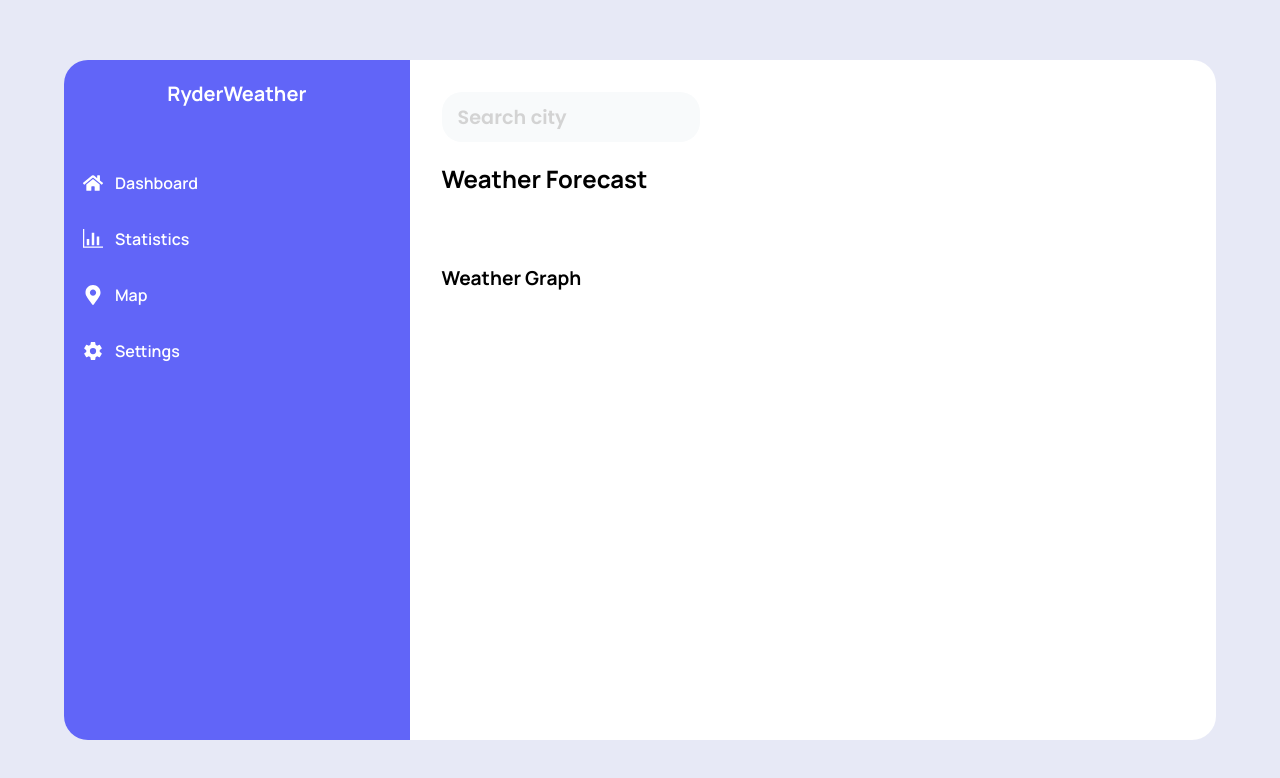
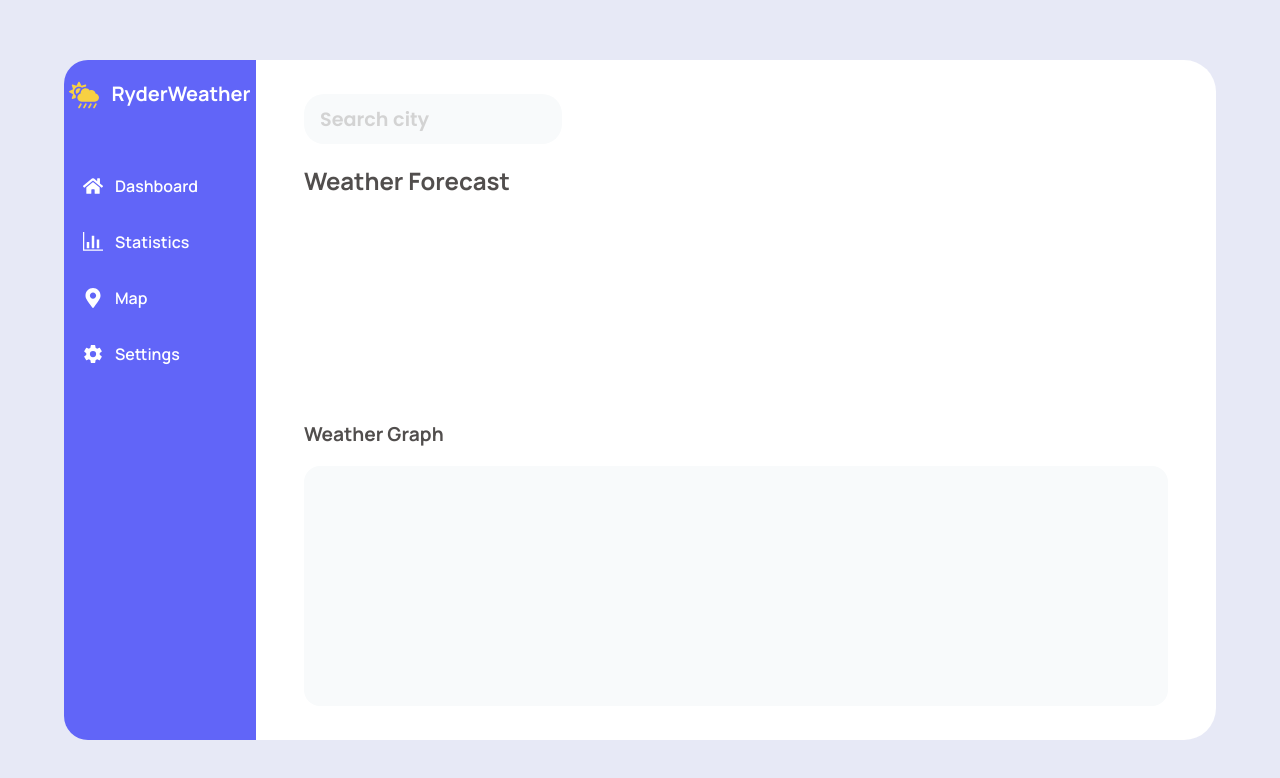
Before and after one commit to sumeetmohite/weather, a React (Create React App) app: page / in a window 1280 px wide. Shown: the top 778 px of the page. Built offline with nearby package versions, Linux system fonts and the light colour scheme.

Commit message:
adjusted spacing

```diff
--- a/src/App.css
+++ b/src/App.css
@@ -18,13 +18,12 @@ body,
 }
 .app-container {
   display: flex;
-  justify-content: space-evenly;
-  align-items: center;
+  justify-content: flex-start;
+  align-items: flex-start;
   height: 85%;
   width: 90%;
   border-radius: 2rem;
   background: #ffffff;
-  margin: 1rem 1rem;
 }
 
 ::placeholder {
@@ -32,21 +31,28 @@ body,
   color: rgb(211, 211, 211);
   opacity: 1; /* Firefox */
 }
+.right-column {
+  height: 100%;
+  width: 100%;
+  display: flex;
+  justify-content: center;
+  align-items: center;
+  flex-direction: column;
+}
 
 .widget-container {
-  flex-grow: 1;
-  height: 100%;
+  height: 90%;
+  min-width: 90%;
   display: flex;
   flex-direction: column;
-  justify-content: flex-start;
-  border-top-right-radius: 1.5rem;
-  border-bottom-right-radius: 1.5rem;
+  justify-content: space-between;
+  align-items: flex-start;
   background: #ffffff;
 }
 
 .left-sidebar {
   height: 100%;
-  width: 30%;
+  width: 20%;
   display: flex;
   flex-direction: column;
   background: #6165f8;
@@ -80,22 +86,26 @@ body,
 }
 .second-row {
   display: flex;
+  width: 100%;
   flex-direction: column;
   font-size: 14px;
-  justify-content: space-evenly;
-  padding: 0 1rem;
-  margin-bottom: 1rem;
-  /* border: 2px solid orange; */
 }
 .second-row-data {
   display: flex;
   color: rgb(100, 100, 100);
   cursor: pointer;
+  justify-content: space-between;
 }
 .third-row {
   display: flex;
+  flex-direction: column;
   font-size: 14px;
-  padding: 0 1rem;
+  width: 100%;
+}
+.graph-container {
+  background-color: #f8fafb;
+  height: 30vh;
+  border-radius: 1rem;
 }
 
 .search {
@@ -221,3 +231,7 @@ h2 {
     display: none;
   }
 }
+
+.padding {
+  padding: 1rem 1rem;
+}
--- a/src/App.js
+++ b/src/App.js
@@ -48,14 +48,15 @@ const search = async(e) => {
 
 return (
     <motion.div className='main-container'>
-        <div className="app-container">
-            <LeftColumn/>
-            <div className="widget-container" >
-                <FirstRow query={query} search={search} setQuery={setQuery} />
-                <SecondRow weather={weather}/>
-                <ThirdRow />
-            </div>
+      <div className="app-container">
+        <LeftColumn/>
+        <div className="right-column">
+          <div className="widget-container">
+            <FirstRow query={query} search={search} setQuery={setQuery} />
+            <SecondRow weather={weather}/>
+            <ThirdRow /></div>
         </div>
+      </div>
     </motion.div>
 )
 }
--- a/src/components/FirstRow/FirstRow.js
+++ b/src/components/FirstRow/FirstRow.js
@@ -2,7 +2,7 @@ import { FaSearch } from 'react-icons/fa';
 const FirstRow = ({query,search,setQuery}) => {
   return (
     <div className='first-row'>
-      <div style={{padding: '2rem'}}>
+      <div>
         <input type='text' className='search'
         placeholder='Search city'
         value={query}
@@ -10,7 +10,7 @@ const FirstRow = ({query,search,setQuery}) => {
         onKeyPress={search} />
         {/* <FaSearch className="search-icon"/> */}
 
-        <h2><strong>Weather Forecast</strong></h2>
+        <h2 style={{color:'#514e4d'}}><strong>Weather Forecast</strong></h2>
       </div>
     </div>
   )
--- a/src/components/LeftColumn/LeftColumn.js
+++ b/src/components/LeftColumn/LeftColumn.js
@@ -1,11 +1,11 @@
-import { FaHome, FaMapMarkerAlt } from 'react-icons/fa';
+import { FaHome, FaMapMarkerAlt, FaCloudSunRain } from 'react-icons/fa';
 import { IoSettingsSharp } from 'react-icons/io5';
 import { GoGraph } from 'react-icons/go';
 const LeftColumn = () => {
   return (
     <div className="left-sidebar">
       <div style={{textAlign:'center'}}>
-        <p style={{fontSize:'1.25rem', color:'white'}}><strong>RyderWeather</strong></p>
+        <p style={{fontSize:'1.25rem', color:'white', display:'inline-flex'}}><FaCloudSunRain size={30} color="#f7d042"className="lefticons"/><strong>RyderWeather</strong></p>
       </div>
       <div id="toggle-options" style={{marginTop:'2rem'}}>
         <div className="toggle"><FaHome size={20} className="lefticons"/>Dashboard</div>
--- a/src/components/SecondRow/SecondRow.js
+++ b/src/components/SecondRow/SecondRow.js
@@ -19,15 +19,16 @@ const SecondRow = ({weather,date}) => {
     <div className='second-row'>
       {/* {weather.main && <Weather date={date} weather={weather}/>} */}
       {weather.list && (
-        <h4 style={{marginLeft:'1rem', fontSize:'1.2rem'}}>{weather.city.name}</h4>
+        <h4 style={{fontSize:'1.2rem',color:'#514e4d'}}>{weather.city.name}</h4>
       )}
         <div className="second-row-data">
         {weather.list && (
           fiveDays.map((e,index) =>
           (
-            <div key={index} style={{margin:'1rem', borderRadius:'1rem', padding:'0 0.5rem', textAlign: 'center', boxShadow: 'rgba(0, 0, 0, 0.1) 0px 10px 15px -3px, rgba(0, 0, 0, 0.05) 0px 4px 6px -2px',width:'20%'}}>
+            <div key={index} style={{background: '#FDFDFD', borderRadius:'1rem', padding:'0 0.5rem', textAlign: 'center', boxShadow: 'rgba(0, 0, 0, 0.1) 0px 10px 15px -3px, rgba(0, 0, 0, 0.05) 0px 4px 6px -2px',width:'15%'}}>
               <p>{fiveDates[index]}</p>
-              <p>{Math.round(e.main.temp)}<sup>&deg;</sup>C</p>
+              <img className='city-icon' src={`https://openweathermap.org/img/wn/${e.weather[0].icon}@2x.png`} alt={e.weather[0].description} style={{height:'3rem',width:'3rem',}}/>
+              <p><strong>{Math.round(e.main.temp)}<sup>&deg;</sup>C</strong></p>
               <p >{e.weather[0].main}</p>
             </div>
 
--- a/src/components/ThirdRow/ThirdRow.js
+++ b/src/components/ThirdRow/ThirdRow.js
@@ -1,7 +1,10 @@
 const ThirdRow = () => {
   return (
     <div className='third-row'>
-      <h3 style={{marginLeft:'1rem', fontSize:'1.2rem'}}>Weather Graph</h3>
+      <h3 style={{fontSize:'1.2rem', color:'#514e4d'}}>Weather Graph</h3>
+      <div className='graph-container'>
+
+      </div>
     </div>
   )
 }
```
